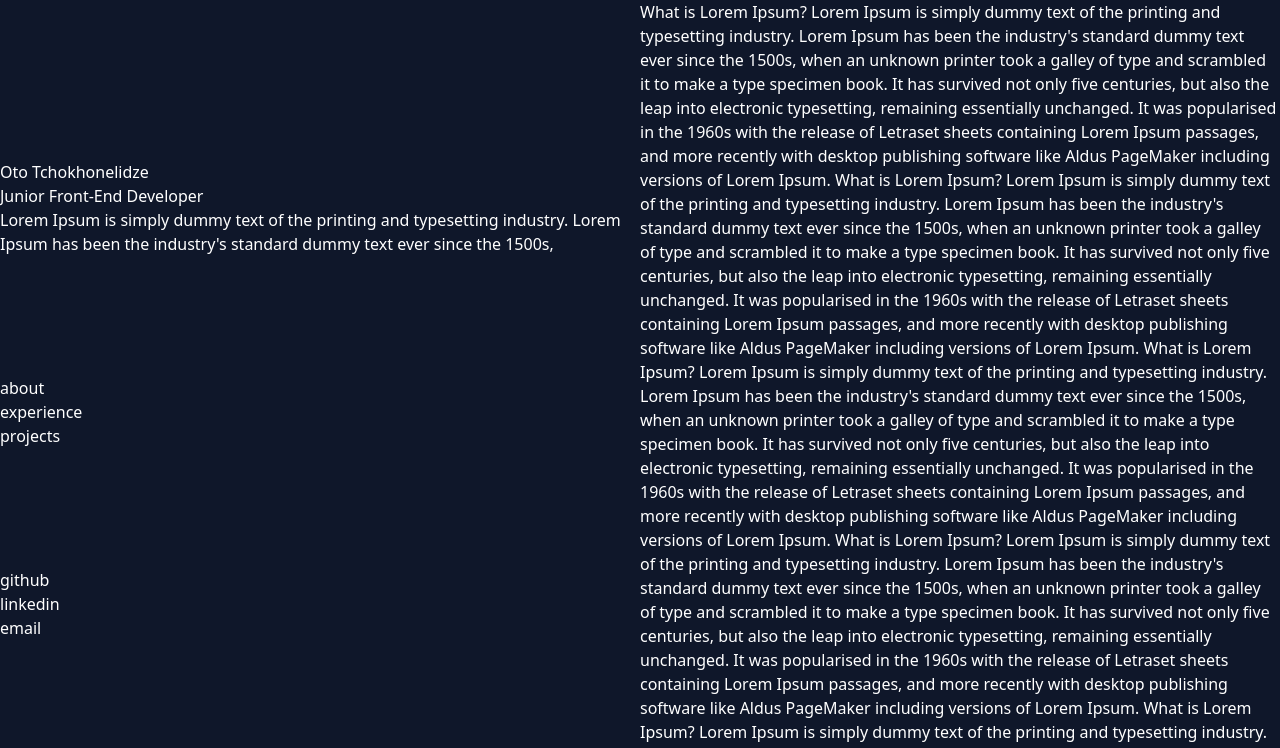
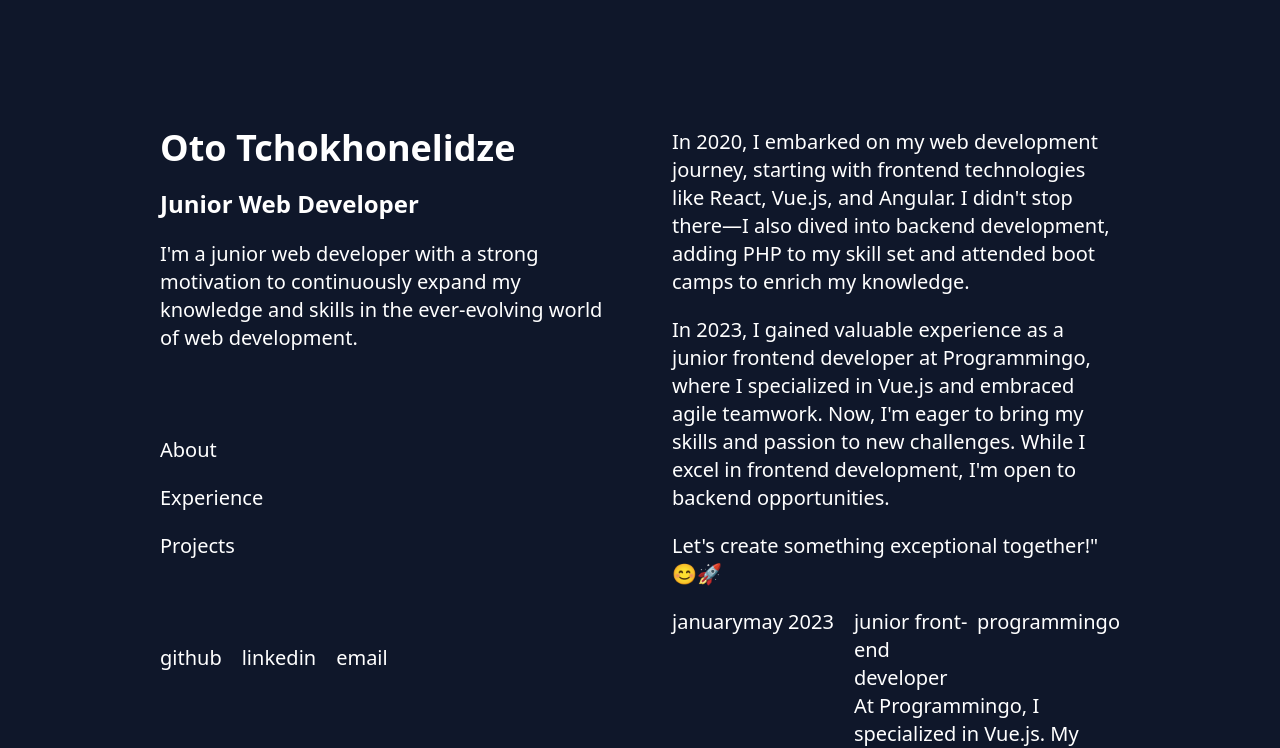
Before and after one commit to Oto48/Portfolio, a React (Create React App) app: page / in a window 1280 px wide. Shown: the top 748 px of the page. Built offline with nearby package versions, Linux system fonts and the light colour scheme.

Commit message:
add new content

```diff
--- a/src/App.js
+++ b/src/App.js
@@ -1,9 +1,29 @@
+import { useEffect } from "react";
 import Navbar from "./components/Navbar/Navbar";
 import Main from "./components/Main/Main";
 
 function App() {
+  useEffect(() => {
+    // Add smooth scrolling behavior to all anchor links with a "href" attribute starting with "#"
+    document.querySelectorAll('a[href^="#"]').forEach((anchor) => {
+      anchor.addEventListener("click", function (e) {
+        e.preventDefault();
+
+        const targetId = this.getAttribute("href").substring(1);
+        const targetElement = document.getElementById(targetId);
+
+        if (targetElement) {
+          window.scrollTo({
+            top: targetElement.offsetTop,
+            behavior: "smooth",
+          });
+        }
+      });
+    });
+  }, []);
+
   return (
-    <div className="bg-[#0f172a] text-white min-h-screen flex justify-between">
+    <div className="bg-[#0f172a] text-white min-h-screen flex justify-between px-40 text-xl gap-16">
       <Navbar />
       <Main />
     </div>
--- a/src/components/Main/Main.js
+++ b/src/components/Main/Main.js
@@ -1,119 +1,49 @@
 const Main = () => {
   return (
-    <main className="w-6/12">
-      <p>
-        What is Lorem Ipsum? Lorem Ipsum is simply dummy text of the printing
-        and typesetting industry. Lorem Ipsum has been the industry's standard
-        dummy text ever since the 1500s, when an unknown printer took a galley
-        of type and scrambled it to make a type specimen book. It has survived
-        not only five centuries, but also the leap into electronic typesetting,
-        remaining essentially unchanged. It was popularised in the 1960s with
-        the release of Letraset sheets containing Lorem Ipsum passages, and more
-        recently with desktop publishing software like Aldus PageMaker including
-        versions of Lorem Ipsum. What is Lorem Ipsum? Lorem Ipsum is simply
-        dummy text of the printing and typesetting industry. Lorem Ipsum has
-        been the industry's standard dummy text ever since the 1500s, when an
-        unknown printer took a galley of type and scrambled it to make a type
-        specimen book. It has survived not only five centuries, but also the
-        leap into electronic typesetting, remaining essentially unchanged. It
-        was popularised in the 1960s with the release of Letraset sheets
-        containing Lorem Ipsum passages, and more recently with desktop
-        publishing software like Aldus PageMaker including versions of Lorem
-        Ipsum. What is Lorem Ipsum? Lorem Ipsum is simply dummy text of the
-        printing and typesetting industry. Lorem Ipsum has been the industry's
-        standard dummy text ever since the 1500s, when an unknown printer took a
-        galley of type and scrambled it to make a type specimen book. It has
-        survived not only five centuries, but also the leap into electronic
-        typesetting, remaining essentially unchanged. It was popularised in the
-        1960s with the release of Letraset sheets containing Lorem Ipsum
-        passages, and more recently with desktop publishing software like Aldus
-        PageMaker including versions of Lorem Ipsum. What is Lorem Ipsum? Lorem
-        Ipsum is simply dummy text of the printing and typesetting industry.
-        Lorem Ipsum has been the industry's standard dummy text ever since the
-        1500s, when an unknown printer took a galley of type and scrambled it to
-        make a type specimen book. It has survived not only five centuries, but
-        also the leap into electronic typesetting, remaining essentially
-        unchanged. It was popularised in the 1960s with the release of Letraset
-        sheets containing Lorem Ipsum passages, and more recently with desktop
-        publishing software like Aldus PageMaker including versions of Lorem
-        Ipsum. What is Lorem Ipsum? Lorem Ipsum is simply dummy text of the
-        printing and typesetting industry. Lorem Ipsum has been the industry's
-        standard dummy text ever since the 1500s, when an unknown printer took a
-        galley of type and scrambled it to make a type specimen book. It has
-        survived not only five centuries, but also the leap into electronic
-        typesetting, remaining essentially unchanged. It was popularised in the
-        1960s with the release of Letraset sheets containing Lorem Ipsum
-        passages, and more recently with desktop publishing software like Aldus
-        PageMaker including versions of Lorem Ipsum. What is Lorem Ipsum? Lorem
-        Ipsum is simply dummy text of the printing and typesetting industry.
-        Lorem Ipsum has been the industry's standard dummy text ever since the
-        1500s, when an unknown printer took a galley of type and scrambled it to
-        make a type specimen book. It has survived not only five centuries, but
-        also the leap into electronic typesetting, remaining essentially
-        unchanged. It was popularised in the 1960s with the release of Letraset
-        sheets containing Lorem Ipsum passages, and more recently with desktop
-        publishing software like Aldus PageMaker including versions of Lorem
-        Ipsum. What is Lorem Ipsum? Lorem Ipsum is simply dummy text of the
-        printing and typesetting industry. Lorem Ipsum has been the industry's
-        standard dummy text ever since the 1500s, when an unknown printer took a
-        galley of type and scrambled it to make a type specimen book. It has
-        survived not only five centuries, but also the leap into electronic
-        typesetting, remaining essentially unchanged. It was popularised in the
-        1960s with the release of Letraset sheets containing Lorem Ipsum
-        passages, and more recently with desktop publishing software like Aldus
-        PageMaker including versions of Lorem Ipsum. What is Lorem Ipsum? Lorem
-        Ipsum is simply dummy text of the printing and typesetting industry.
-        Lorem Ipsum has been the industry's standard dummy text ever since the
-        1500s, when an unknown printer took a galley of type and scrambled it to
-        make a type specimen book. It has survived not only five centuries, but
-        also the leap into electronic typesetting, remaining essentially
-        unchanged. It was popularised in the 1960s with the release of Letraset
-        sheets containing Lorem Ipsum passages, and more recently with desktop
-        publishing software like Aldus PageMaker including versions of Lorem
-        Ipsum. What is Lorem Ipsum? Lorem Ipsum is simply dummy text of the
-        printing and typesetting industry. Lorem Ipsum has been the industry's
-        standard dummy text ever since the 1500s, when an unknown printer took a
-        galley of type and scrambled it to make a type specimen book. It has
-        survived not only five centuries, but also the leap into electronic
-        typesetting, remaining essentially unchanged. It was popularised in the
-        1960s with the release of Letraset sheets containing Lorem Ipsum
-        passages, and more recently with desktop publishing software like Aldus
-        PageMaker including versions of Lorem Ipsum. What is Lorem Ipsum? Lorem
-        Ipsum is simply dummy text of the printing and typesetting industry.
-        Lorem Ipsum has been the industry's standard dummy text ever since the
-        1500s, when an unknown printer took a galley of type and scrambled it to
-        make a type specimen book. It has survived not only five centuries, but
-        also the leap into electronic typesetting, remaining essentially
-        unchanged. It was popularised in the 1960s with the release of Letraset
-        sheets containing Lorem Ipsum passages, and more recently with desktop
-        publishing software like Aldus PageMaker including versions of Lorem
-        Ipsum. What is Lorem Ipsum? Lorem Ipsum is simply dummy text of the
-        printing and typesetting industry. Lorem Ipsum has been the industry's
-        standard dummy text ever since the 1500s, when an unknown printer took a
-        galley of type and scrambled it to make a type specimen book. It has
-        survived not only five centuries, but also the leap into electronic
-        typesetting, remaining essentially unchanged. It was popularised in the
-        1960s with the release of Letraset sheets containing Lorem Ipsum
-        passages, and more recently with desktop publishing software like Aldus
-        PageMaker including versions of Lorem Ipsum. What is Lorem Ipsum? Lorem
-        Ipsum is simply dummy text of the printing and typesetting industry.
-        Lorem Ipsum has been the industry's standard dummy text ever since the
-        1500s, when an unknown printer took a galley of type and scrambled it to
-        make a type specimen book. It has survived not only five centuries, but
-        also the leap into electronic typesetting, remaining essentially
-        unchanged. It was popularised in the 1960s with the release of Letraset
-        sheets containing Lorem Ipsum passages, and more recently with desktop
-        publishing software like Aldus PageMaker including versions of Lorem
-        Ipsum. What is Lorem Ipsum? Lorem Ipsum is simply dummy text of the
-        printing and typesetting industry. Lorem Ipsum has been the industry's
-        standard dummy text ever since the 1500s, when an unknown printer took a
-        galley of type and scrambled it to make a type specimen book. It has
-        survived not only five centuries, but also the leap into electronic
-        typesetting, remaining essentially unchanged. It was popularised in the
-        1960s with the release of Letraset sheets containing Lorem Ipsum
-        passages, and more recently with desktop publishing software like Aldus
-        PageMaker including versions of Lorem Ipsum.
-      </p>
+    <main className="w-6/12 py-32 flex flex-col gap-5">
+      <div className="flex flex-col gap-5">
+        <p>
+          In 2020, I embarked on my web development journey, starting with
+          frontend technologies like React, Vue.js, and Angular. I didn't stop
+          there—I also dived into backend development, adding PHP to my skill
+          set and attended boot camps to enrich my knowledge.
+        </p>
+        <p>
+          In 2023, I gained valuable experience as a junior frontend developer
+          at Programmingo, where I specialized in Vue.js and embraced agile
+          teamwork. Now, I'm eager to bring my skills and passion to new
+          challenges. While I excel in frontend development, I'm open to backend
+          opportunities.
+        </p>
+        <p>Let's create something exceptional together!" 😊🚀</p>
+      </div>
+      <div className="flex gap-5">
+        <div className="flex">
+          <p>january</p>
+          <p>may 2023</p>
+        </div>
+        <div className="flex flex-col flex-1">
+          <div>
+            <div className="flex">
+              <h3>junior front-end developer</h3>
+              <h3>programmingo</h3>
+            </div>
+            <p>
+              At Programmingo, I specialized in Vue.js. My role encompassed bug
+              fixes, feature enhancements, and design improvements. Working
+              closely with the team of experienced professionals at
+              Programmingo, I not only mastered Vue.js but also thrived in a
+              collaborative environment, making valuable contributions to
+              project success.
+            </p>
+          </div>
+          <div className="flex flex-row">
+            <p>Vue.js</p>
+            <p>JavaScript</p>
+            <p>SCSS</p>
+          </div>
+        </div>
+      </div>
     </main>
   );
 };
--- a/src/components/Navbar/Navbar.js
+++ b/src/components/Navbar/Navbar.js
@@ -1,21 +1,21 @@
 const Navbar = () => {
   return (
-    <nav className="flex flex-col h-screen justify-between py-40 w-6/12 sticky top-0">
-      <div>
-        <h1>Oto Tchokhonelidze</h1>
-        <h2>Junior Front-End Developer</h2>
+    <nav className="flex flex-col h-screen justify-between py-32 w-6/12 sticky top-0 font-sans">
+      <div className="flex flex-col gap-5">
+        <h1 className="text-4xl font-bold capitalize">oto tchokhonelidze</h1>
+        <h2 className="text-2xl font-bold capitalize">junior web developer</h2>
         <p>
-          Lorem Ipsum is simply dummy text of the printing and typesetting
-          industry. Lorem Ipsum has been the industry's standard dummy text ever
-          since the 1500s,
+          I'm a junior web developer with a strong motivation to continuously
+          expand my knowledge and skills in the ever-evolving world of web
+          development.
         </p>
       </div>
-      <ul>
-        <p>about</p>
-        <p>experience</p>
-        <p>projects</p>
+      <ul className="flex flex-col gap-5 capitalize">
+        <a href="#about">about</a>
+        <a href="#experience">experience</a>
+        <a href="#projects">projects</a>
       </ul>
-      <ul>
+      <ul className="flex gap-5">
         <p>github</p>
         <p>linkedin</p>
         <p>email</p>
```
